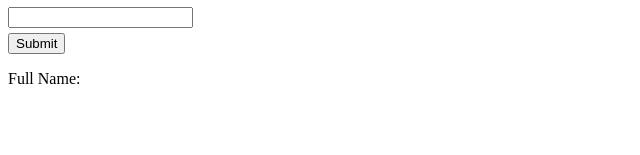
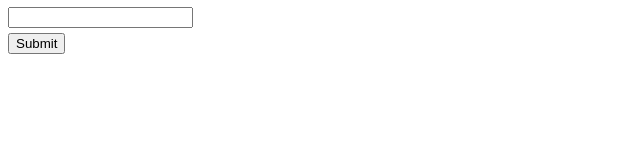
Before and after one commit to Aakarshit07/XDisplayName, a React (Vite) app: page / in a window 1280 px wide. Shown: the part 145-300 px from the top of the page, without its empty margins (0-640 px from the left). Built offline with nearby package versions, Linux system fonts and the light colour scheme.

Commit message:
form input and fullname state bug fixed

```diff
--- a/src/App.jsx
+++ b/src/App.jsx
@@ -54,7 +54,7 @@
             Submit
           </button>
         </form>
-        <p>Full Name: {fullname}</p>
+        {fullname && <p>Full Name: {fullname}</p>}
       </div>
     </>
   )
```
